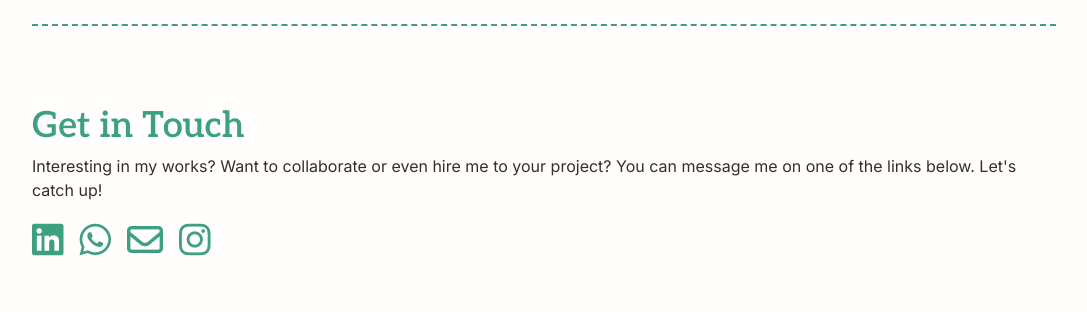
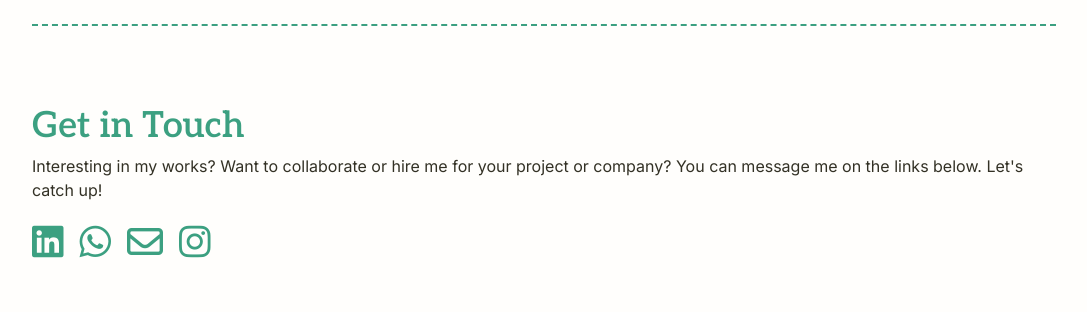
Before and after one commit to andi-ramadhan/andiramadhan.github.io, a React (Vite) app: page / in a window 1280 px wide. Shown: the part 2018-2330 px from the top of the page, without its empty margins (96-1183 px from the left). Built offline with nearby package versions, Linux system fonts and the light colour scheme.

Commit message:
Social Media Links adjusted

```diff
--- a/src/pages/Home/components/ContactBrief.jsx
+++ b/src/pages/Home/components/ContactBrief.jsx
@@ -1,11 +1,12 @@
 import { motion } from "framer-motion";
+import { NavLink } from "react-router";
 
 const ContactBrief = () => {
   const socialMediaIcon = [
-    { icon:"fa-brands fa-linkedin" },
-    { icon:"fa-brands fa-whatsapp" },
-    { icon:"fa-regular fa-envelope" },
-    { icon:"fa-brands fa-instagram" },
+    { icon:"fa-brands fa-linkedin", link:"https://www.linkedin.com/in/andi-fajar-ramadhan/" },
+    { icon:"fa-brands fa-whatsapp", link:"https://wa.me/6281291678841" },
+    { icon:"fa-regular fa-envelope", link:"mailto:ramadhanfajar.ara@gmail.com?subject=Interested%20in%20Your%20Works&body=Hi%20Andi!%0A%0AI'm%20interested%20to%20hire/collaborate%20with%20you%20."},
+    { icon:"fa-brands fa-instagram", link:"https://www.instagram.com/araru_ra/" },
   ]
 
   return (
@@ -26,12 +27,12 @@ const ContactBrief = () => {
           transition={{ duration: 0.3, delay: 0.5}}
           viewport={{ once: true }}
         >
-          Interesting in my works? Want to collaborate or even
-          hire me to your project? You can message me on one of the links
-          below. Let's catch up!
+          Interesting in my works? Want to collaborate or hire me for your project or company?
+          You can message me on the links below. Let's catch up!
         </motion.p>
         <div className="flex gap-4 text-4xl text-my-cyan mt-3">
           {socialMediaIcon.map((icon, idx) => (
+          <NavLink key={idx} to={icon.link} target="_blank">
             <motion.i
               key={idx}
               className={icon.icon}
@@ -43,6 +44,7 @@ const ContactBrief = () => {
               }}
               viewport={{ once: true }}
             ></motion.i>
+          </NavLink>
           ))}
         </div>
       </article>
```
